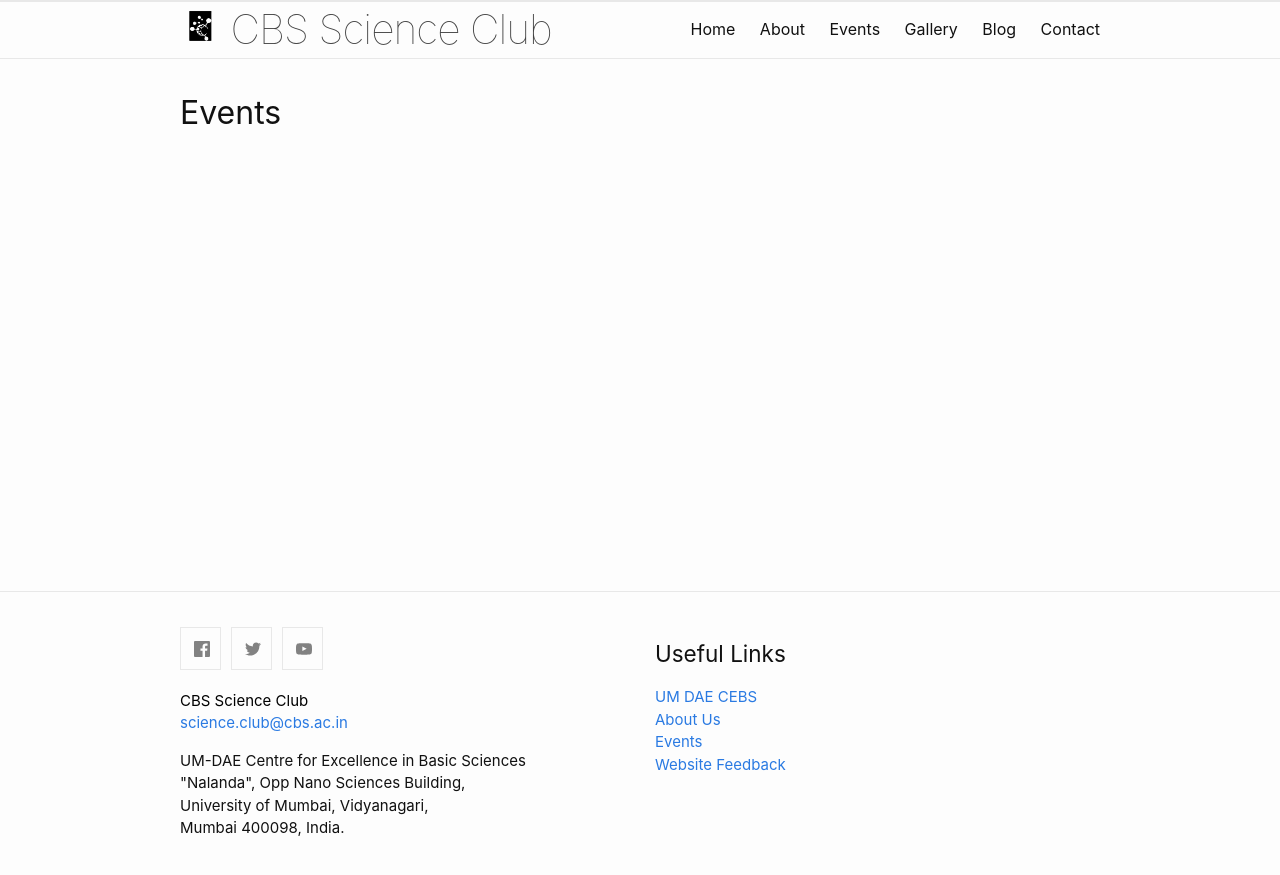
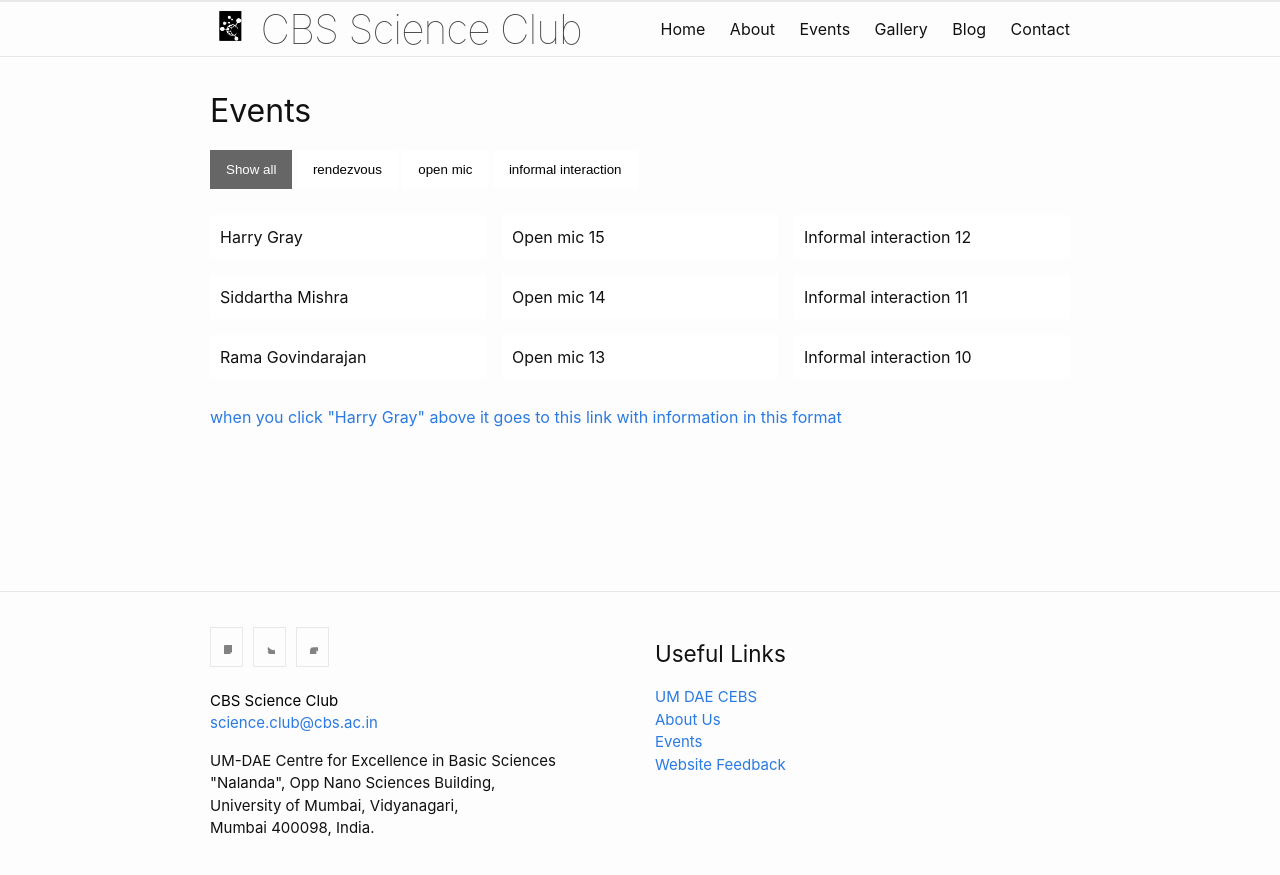
Before and after one commit to CBSScienceClub/website_draft, a Jekyll site: the page built from Events.md, in a window 1280 px wide. Shown: the top 875 px of the page. Built offline with Jekyll 4.4.1, drawn with Linux system fonts in a browser that asks for light colours.

Commit message:
events template updated

```diff
--- a/Events.md
+++ b/Events.md
@@ -1,8 +1,5 @@
 ---
-layout: default
+layout: eventspage
 title: Events
 permalink: /events/
 ---
-{%- if page.title -%}
-  <h1 class="page-heading">{{ page.title }}</h1>
-{%- endif -%}
--- /dev/null
+++ b/_data/test.yaml
@@ -0,0 +1,18 @@
+- type: nature"
+  name: "Harry Gray"
+- type: cars"
+  name: "Open mic 15"
+- type: people"
+  name: "Informal interaction 12"
+- type: nature
+  name: "Siddartha Mishra"
+- type: cars
+  name: "Open mic 14"
+- type: people
+  name: "Informal interaction 11"
+- type: nature
+  name: "Rama Govindarajan"
+- type: cars
+  name: "Open mic 13"
+- type: people
+  name: "Informal interaction 10"
--- /dev/null
+++ b/_includes/test.html
@@ -0,0 +1,140 @@
+
+
+<style>
+* {
+  box-sizing: border-box;
+}
+
+
+
+h1 {
+  font-size: 50px;
+  word-break: break-all;
+}
+
+.row {
+  margin: 10px -16px;
+}
+
+/* Add padding BETWEEN each column */
+.row,
+.row > .column {
+  padding: 8px;
+}
+
+/* Create three equal columns that floats next to each other */
+.column {
+  float: left;
+  width: 33.33%;
+  display: none; /* Hide all elements by default */
+}
+
+/* Clear floats after rows */
+.row:after {
+  content: "";
+  display: table;
+  clear: both;
+}
+
+/* Content */
+.content {
+  background-color: white;
+  padding: 10px;
+}
+
+/* The "show" class is added to the filtered elements */
+.show {
+  display: block;
+}
+
+/* Style the buttons */
+.btn {
+  border: none;
+  outline: none;
+  padding: 12px 16px;
+  background-color: white;
+  cursor: pointer;
+}
+
+.btn:hover {
+  background-color: #ddd;
+}
+
+.btn.active {
+  background-color: #666;
+  color: white;
+}
+</style>
+
+<!-- MAIN (Center website) -->
+<div class="main">
+
+<div id="myBtnContainer">
+  <button class="btn active" onclick="filterSelection('all')"> Show all</button>
+  <button class="btn" onclick="filterSelection('nature')"> rendezvous</button>
+  <button class="btn" onclick="filterSelection('cars')"> open mic</button>
+  <button class="btn" onclick="filterSelection('people')"> informal interaction</button>
+</div>
+
+<!-- Portfolio Gallery Grid -->
+<div class="row">
+  {%- for item in site.data.test -%}
+    <div class="column {{item.type}}">
+      <div class="content">
+        {{item.name}}
+      </div>
+    </div>
+  {%- endfor -%}
+<!-- END GRID -->
+</div>
+
+
+<a href="{{ my_page.url }}/test">when you click "Harry Gray" above it goes to this link with information in this format</a>
+<!-- END MAIN -->
+</div>
+
+<script>
+filterSelection("all")
+function filterSelection(c) {
+  var x, i;
+  x = document.getElementsByClassName("column");
+  if (c == "all") c = "";
+  for (i = 0; i < x.length; i++) {
+    w3RemoveClass(x[i], "show");
+    if (x[i].className.indexOf(c) > -1) w3AddClass(x[i], "show");
+  }
+}
+
+function w3AddClass(element, name) {
+  var i, arr1, arr2;
+  arr1 = element.className.split(" ");
+  arr2 = name.split(" ");
+  for (i = 0; i < arr2.length; i++) {
+    if (arr1.indexOf(arr2[i]) == -1) {element.className += " " + arr2[i];}
+  }
+}
+
+function w3RemoveClass(element, name) {
+  var i, arr1, arr2;
+  arr1 = element.className.split(" ");
+  arr2 = name.split(" ");
+  for (i = 0; i < arr2.length; i++) {
+    while (arr1.indexOf(arr2[i]) > -1) {
+      arr1.splice(arr1.indexOf(arr2[i]), 1);
+    }
+  }
+  element.className = arr1.join(" ");
+}
+
+
+// Add active class to the current button (highlight it)
+var btnContainer = document.getElementById("myBtnContainer");
+var btns = btnContainer.getElementsByClassName("btn");
+for (var i = 0; i < btns.length; i++) {
+  btns[i].addEventListener("click", function(){
+    var current = document.getElementsByClassName("active");
+    current[0].className = current[0].className.replace(" active", "");
+    this.className += " active";
+  });
+}
+</script>
--- /dev/null
+++ b/_layouts/eventspage.html
@@ -0,0 +1,9 @@
+---
+layout: default
+---
+
+{%- if page.title -%}
+  <h1 class="page-heading">{{ page.title }}</h1>
+{%- endif -%}
+
+{%- include test.html -%}
```
Also changed, not shown: _includes/portrait.html (added, +113 -0 lines), test.md (added, +6 -0 lines), 1 other file.
